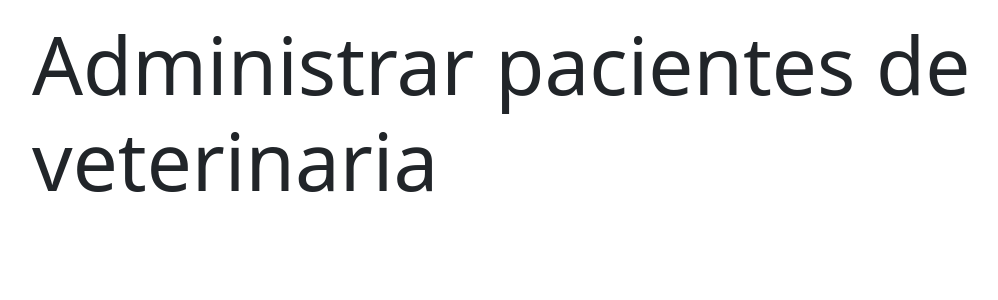
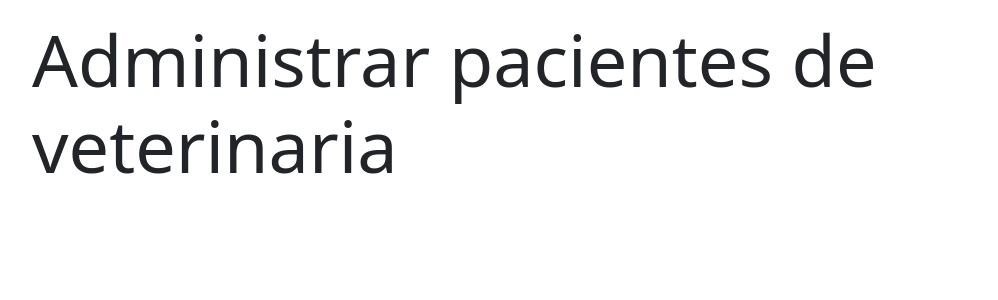
Before and after one commit to julianDev94/citasVeterinaria, a React (Vite) app: page / in a window 1280 px wide. Shown: the top 300 px of the page, without its empty margins (50-1048 px from the left). Built offline with nearby package versions, Linux system fonts and the light colour scheme.

Commit message:
modifico el display a 2 del titutlo de la veterinaria

```diff
--- a/src/components/TituloVeterinaria.jsx
+++ b/src/components/TituloVeterinaria.jsx
@@ -1,7 +1,7 @@
 
 const TituloVeterinaria = () => {
     return (
-        <h1 className="display-1 mt-3">Administrar pacientes de veterinaria</h1>
+        <h1 className="display-2 mt-3">Administrar pacientes de veterinaria</h1>
     );
 };
 
```
Also changed, not shown: src/App.jsx (line endings or trailing spaces).
